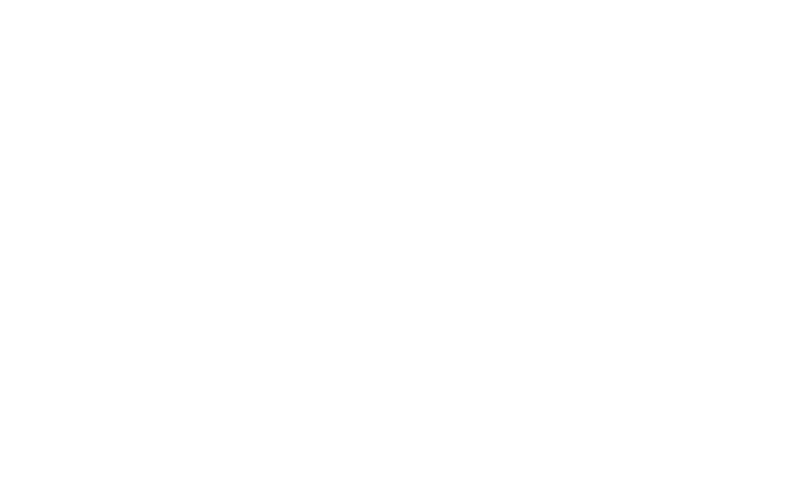
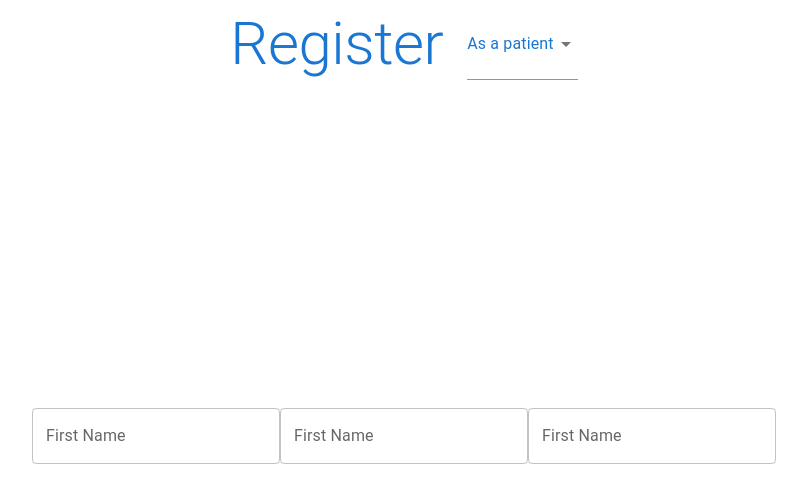
Before and after one commit to mengstabketemaw/telehealth, a React (Create React App) app: page /create-account in a window 1280 px wide. Before the commit this address had no page. Shown: the top 502 px of the page, without its empty margins (236-1043 px from the left). Built offline with nearby package versions, Linux system fonts and the light colour scheme.

Commit message:
create account page has been added [initial file ]

```diff
--- a/src/App.js
+++ b/src/App.js
@@ -1,11 +1,13 @@
 import Login from "./pages/Login";
 import {Routes,Route,Navigate} from "react-router"
+import CreateAccount from "./pages/CreateAccount";
 
 function App() {
   return (
     <Routes>
       <Route path="/" element={<Navigate to="login" replace/>}/>
       <Route path="login" element={<Login/>}/>
+      <Route path="create-account" element={<CreateAccount/>}/>
     </Routes>
     );
 }
--- /dev/null
+++ b/src/pages/CreateAccount.js
@@ -0,0 +1,45 @@
+import { Grid, MenuItem, Select, Stack, TextField, Typography } from "@mui/material";
+import { useState } from "react";
+
+function CreateAccount() {
+    const [user,setUser]=useState("patient");
+
+
+    return ( <Grid container height={"100vh"} direction={"column"} justifyContent={"flex-start"} alignItems={"center"} >
+                <Grid item xs>
+                    <Stack direction={"row"} spacing={3}>
+                        <Typography variant="h2" color={"primary"}>Register</Typography>
+                        <Select
+                        value={user}
+                        onChange={(e)=>setUser(e.target.value)}
+                        style={{borderStyle:"none"}}
+                        variant="standard"
+                        renderValue={(value)=>(<Typography variant="p" color="primary">As a {value}</Typography>)}
+                        >
+                            <MenuItem value="patient">patient</MenuItem>
+                            <MenuItem value="doctor">doctor</MenuItem>
+
+                        </Select>
+                    </Stack>
+                </Grid>
+                <Grid item xs>
+                    <Stack direction={"row"} justifyContent={"space-between"}>
+                        <TextField
+                         label={"First Name"}
+                        />
+                        <TextField
+                         label={"First Name"}
+                        />
+                        <TextField
+                         label={"First Name"}
+                        />
+                         </Stack>
+                </Grid>
+
+
+
+            </Grid>
+     );
+}
+
+export default CreateAccount;
```
